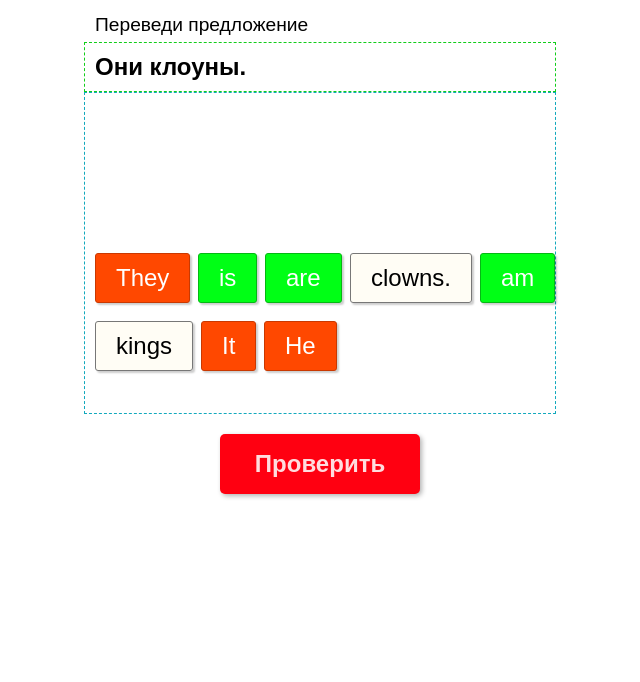
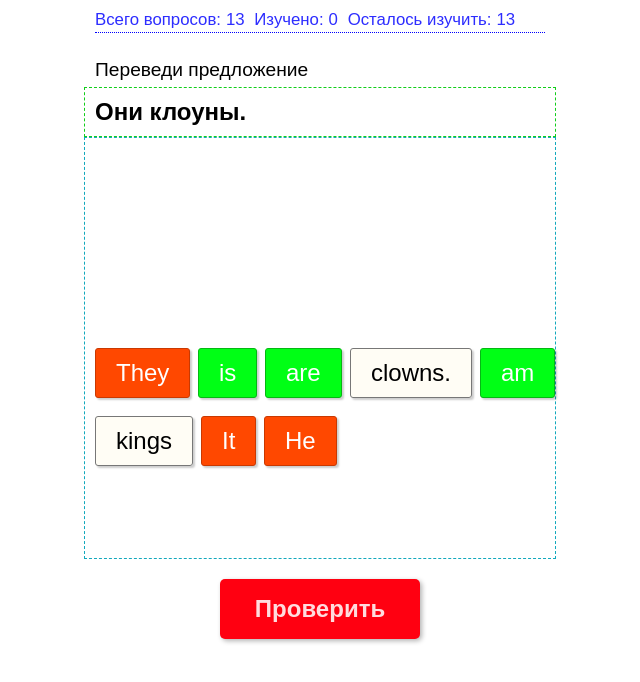
Before and after one commit to Maks-T/eng-puzzle-for-kids, a plain HTML site: page index.html in a window 1280 px wide. Shown: the whole page, without its empty margins (320-960 px from the left). Drawn offline with Linux system fonts and the light colour scheme.

Commit message:
Add files via upload

```diff
--- a/index.html
+++ b/index.html
@@ -1,12 +1,17 @@
 <html>
   <head>
     <meta charset="UTF-8" />
-    <meta name="viewport" content="width=device-width, initial-scale=1">
+    <meta name="viewport" content="width=device-width, initial-scale=1" />
     <link rel="stylesheet" type="text/css" href="styles.css" />
   </head>
   <body>
     <main>
       <div class="main__wrapper">
+        <div class="statistic-panel">
+          <span>Всего вопросов:</span><span id="count-ques"></span>
+          <span>Изучено:</span><span id="knew-ques"></span>
+          <span>Осталось изучить:</span><span id="left-ques"></span>
+        </div>
         <p class="description">Переведи предложение</p>
         <p class="sentence">Она моя мама</p>
         <div class="board">
--- a/script.js
+++ b/script.js
@@ -4,8 +4,16 @@ const btnCheck = document.querySelector(".btn-check");
 const btnNext = document.querySelector(".btn-next");
 const sentence = document.querySelector(".sentence");
 
+const countQuesElem = document.querySelector("#count-ques");
+const knewQuesElem = document.querySelector("#knew-ques");
+const leftQuesElem = document.querySelector("#left-ques");
+
 let mistakes = 0;
 let success = 0;
+/*
+let countQues = 0;
+let knewQues = 0;
+let leftQues = 0;*/
 
 const unit1Promise = fetch("unit1.json");
 
@@ -17,7 +25,11 @@ unit1Promise
     let indexQues = 0;
 
     const questions = data.questions.sort(() => Math.random() - 0.5);
-    console.log(questions);
+
+    countQuesElem.innerHTML = questions.length;
+    knewQuesElem.innerHTML = 0;
+    leftQuesElem.innerHTML = questions.length;
+
     nextQues(questions[indexQues]);
 
     function nextQues(ques) {
@@ -152,8 +164,12 @@ unit1Promise
             .replace(/[\s.,%]/g, "")
         ) {
           console.log("ПРАВИЛЬНО");
+
           success += 1;
           questions.splice(indexQues, 1);
+
+          knewQuesElem.innerHTML = Number(knewQuesElem.innerHTML) + 1;
+          leftQuesElem.innerHTML = questions.length;
 
           successElem.classList.remove("hide");
 
@@ -161,6 +177,7 @@ unit1Promise
           console.log(" questions", questions);
         } else {
           console.log("НЕ ПРАВИЛЬНО");
+
           errorElem.classList.remove("hide");
           mistakes += 1;
 
--- a/styles.css
+++ b/styles.css
@@ -6,6 +6,21 @@ html {
 }
 
 .main__wrapper {
+}
+
+.statistic-panel {
+  width: 450px;
+  height: auto;
+  margin: 0 auto;
+  font-size: 0.7rem;
+  line-height: 1rem;
+  border-bottom: 1px dotted blue;
+  margin-bottom: 20px;
+}
+
+.statistic-panel span {
+  color: rgb(45, 45, 255);
+  margin-right: 5px;
 }
 
 .description {
@@ -29,8 +44,8 @@ html {
 .board {
   position: relative;
   width: 450px;
-  height: 300px;
-
+  height: 400px;
+  margin: 10px;
   margin: 0 auto;
 
   padding: 10px;
@@ -157,6 +172,12 @@ html {
   color: white;
 }
 
+.orange-green {
+  background: linear-gradient(to right, rgb(255, 72, 0), rgb(0, 255, 21));
+  border: 1px solid rgba(211, 180, 5, 0.87);
+  color: white;
+}
+
 .hide {
   display: none;
 }
--- a/unit1.json
+++ b/unit1.json
@@ -74,18 +74,7 @@
     },
     {
       "color": "orange",
-      "words": [
-        "I",
-        "She",
-        "He",
-        "They",
-        "It",
-        "Those",
-        "This",
-        "He's",
-        "She's",
-        "I'm"
-      ]
+      "words": ["I", "She", "He", "They", "It", "Those", "This"]
     },
     {
       "color": "blue",
@@ -98,6 +87,10 @@
     {
       "color": "yellow",
       "words": ["a", "the"]
+    },
+    {
+      "color": "orange-green",
+      "words": ["He's", "She's", "I'm"]
     }
   ]
 }
```
